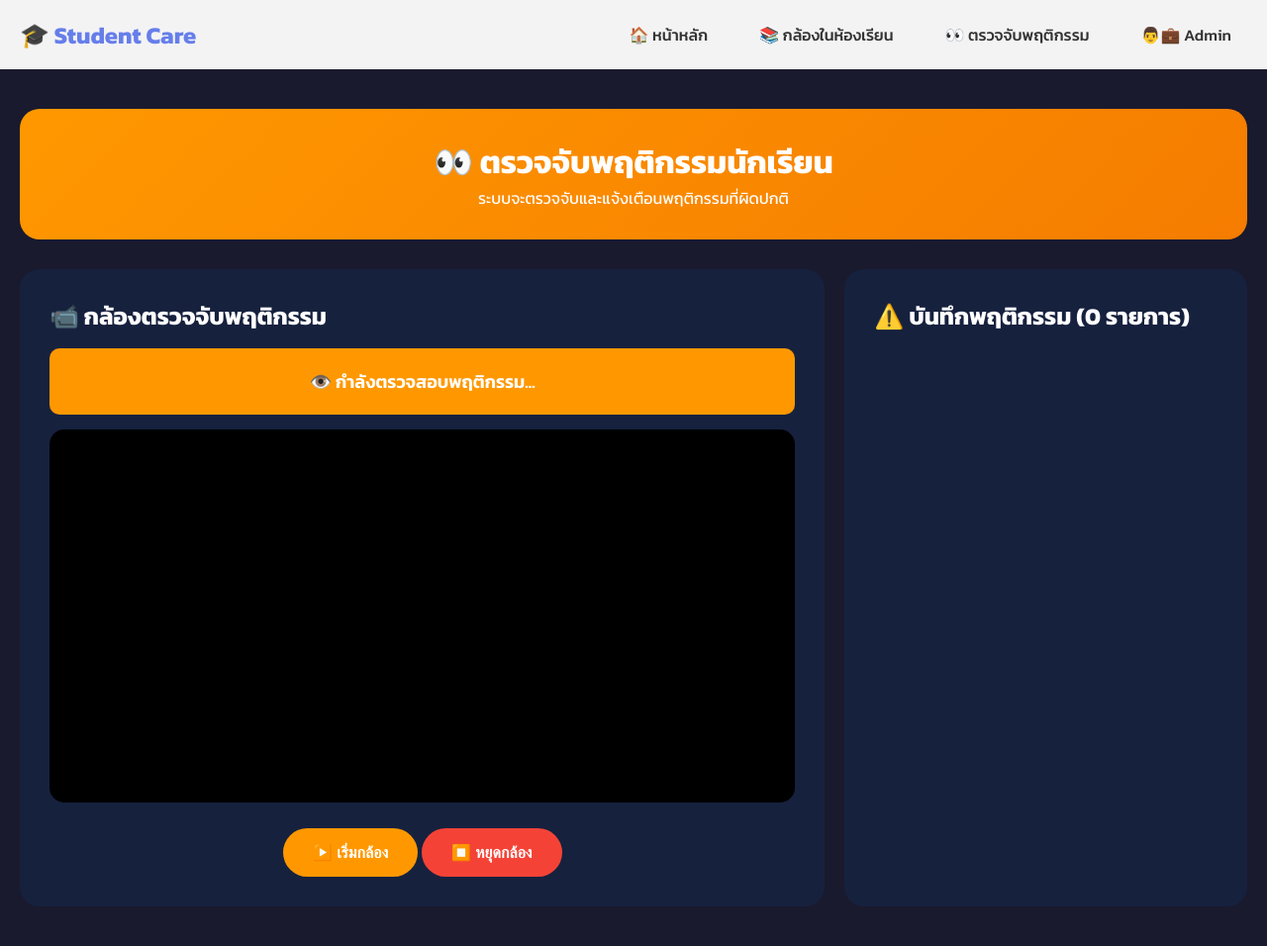
After one commit to Yanperm/hikvission_student_care, a Flask app: page /camera_behavior in a window 1280 px wide. The commit adds this page. Shown: the whole page at 99% size. Run offline with Flask 3, Linux system fonts and the light colour scheme.

Commit message:
Add: Classroom field + Multiple camera types (Classroom & Behavior)

```diff
--- a/local_app.py
+++ b/local_app.py
@@ -84,12 +84,22 @@ def auto_checkin():
     students = load_students()
     return render_template('auto_checkin.html', students=students)
 
+@app.route('/camera_classroom')
+def camera_classroom():
+    return render_template('camera_classroom.html')
+
+@app.route('/camera_behavior')
+def camera_behavior():
+    return render_template('camera_behavior.html')
+
 @app.route('/recognize_face', methods=['POST'])
 def recognize_face():
     import cv2
     import numpy as np
 
     image_data = request.json.get('image')
+    camera_type = request.json.get('camera_type', 'general')
+
     if not image_data:
         return jsonify({'success': False})
 
@@ -104,14 +114,16 @@ def recognize_face():
     faces = face_cascade.detectMultiScale(gray, 1.3, 5)
 
     if len(faces) > 0:
-        # For demo: match with first student (replace with real face recognition)
+        # For demo: match with first student
         students = load_students()
         if students:
             first_student = list(students.values())[0]
             return jsonify({
                 'success': True,
                 'student_id': first_student['student_id'],
-                'student_name': first_student['name']
+                'student_name': first_student['name'],
+                'class_name': first_student.get('class_name', ''),
+                'camera_type': camera_type
             })
 
     return jsonify({'success': False})
@@ -120,6 +132,7 @@ def recognize_face():
 def add_student():
     student_id = request.form.get('student_id')
     name = request.form.get('name')
+    class_name = request.form.get('class_name', '')
     image_data = request.form.get('image_data')
 
     if not student_id or not name or not image_data:
@@ -139,13 +152,14 @@ def add_student():
     students[student_id] = {
         'student_id': student_id,
         'name': name,
+        'class_name': class_name,
         'image_path': image_path,
         'created_at': datetime.now().isoformat()
     }
     save_students(students)
 
     # Sync to cloud
-    cloud_sync.sync_student(student_id, name, '', image_path)
+    cloud_sync.sync_student(student_id, name, class_name, image_path)
 
     return jsonify({'success': True, 'message': f'เพิ่มนักเรียน {name} สำเร็จ'})
 
--- /dev/null
+++ b/templates/camera_behavior.html
@@ -0,0 +1,167 @@
+<!DOCTYPE html>
+<html lang="th">
+<head>
+    <meta charset="UTF-8">
+    <meta name="viewport" content="width=device-width, initial-scale=1.0">
+    <title>ตรวจจับพฤติกรรม - Student Care</title>
+    <link href="https://fonts.googleapis.com/css2?family=Kanit:wght@300;400;500;600;700&display=swap" rel="stylesheet">
+    <style>
+        * { margin: 0; padding: 0; box-sizing: border-box; }
+        body { font-family: 'Kanit', sans-serif; background: #1a1a2e; color: white; }
+        .navbar { background: rgba(255,255,255,0.95); padding: 15px 0; }
+        .navbar .nav-container { display: flex; justify-content: space-between; align-items: center; max-width: 1400px; margin: 0 auto; padding: 0 20px; }
+        .logo { font-size: 24px; font-weight: 700; color: #667eea; }
+        .nav-links { display: flex; gap: 20px; }
+        .nav-links a { text-decoration: none; color: #333; font-weight: 500; padding: 8px 16px; border-radius: 8px; transition: all 0.3s; }
+        .nav-links a:hover { background: #667eea; color: white; }
+        .container { max-width: 1400px; margin: 20px auto; padding: 20px; }
+        .header { text-align: center; padding: 30px; background: linear-gradient(135deg, #ff9800 0%, #f57c00 100%); border-radius: 20px; margin-bottom: 30px; }
+        .main-grid { display: grid; grid-template-columns: 2fr 1fr; gap: 20px; }
+        .card { background: #16213e; border-radius: 20px; padding: 30px; }
+        #video { width: 100%; border-radius: 15px; background: #000; }
+        .status { padding: 20px; border-radius: 10px; margin: 15px 0; text-align: center; font-weight: 600; font-size: 18px; }
+        .status.monitoring { background: #ff9800; }
+        .status.alert { background: #f44336; animation: blink 1s infinite; }
+        @keyframes blink { 0%, 100% { opacity: 1; } 50% { opacity: 0.5; } }
+        .behavior-list { max-height: 600px; overflow-y: auto; }
+        .behavior-item { background: #0f3460; padding: 20px; margin: 15px 0; border-radius: 10px; }
+        .behavior-item.warning { border-left: 5px solid #ff9800; }
+        .behavior-item.danger { border-left: 5px solid #f44336; }
+        .btn { background: #ff9800; color: white; border: none; padding: 15px 30px; border-radius: 50px; cursor: pointer; font-size: 16px; font-weight: 600; transition: all 0.3s; }
+        .btn:hover { background: #f57c00; transform: scale(1.05); }
+        .btn-stop { background: #f44336; }
+    </style>
+</head>
+<body>
+    <nav class="navbar">
+        <div class="nav-container">
+            <div class="logo">🎓 Student Care</div>
+            <div class="nav-links">
+                <a href="/">🏠 หน้าหลัก</a>
+                <a href="/camera_classroom">📚 กล้องในห้องเรียน</a>
+                <a href="/camera_behavior">👀 ตรวจจับพฤติกรรม</a>
+                <a href="/admin">👨💼 Admin</a>
+            </div>
+        </div>
+    </nav>
+
+    <div class="container">
+        <div class="header">
+            <h1>👀 ตรวจจับพฤติกรรมนักเรียน</h1>
+            <p>ระบบจะตรวจจับและแจ้งเตือนพฤติกรรมที่ผิดปกติ</p>
+        </div>
+
+        <div class="main-grid">
+            <div class="card">
+                <h2>📹 กล้องตรวจจับพฤติกรรม</h2>
+                <div id="status" class="status monitoring">👁️ กำลังตรวจสอบพฤติกรรม...</div>
+                <video id="video" autoplay></video>
+                <canvas id="canvas" style="display: none;"></canvas>
+                <div style="text-align: center; margin-top: 20px;">
+                    <button class="btn" onclick="startCamera()">▶️ เริ่มกล้อง</button>
+                    <button class="btn btn-stop" onclick="stopCamera()">⏹️ หยุดกล้อง</button>
+                </div>
+            </div>
+
+            <div class="card">
+                <h2>⚠️ บันทึกพฤติกรรม (<span id="count">0</span> รายการ)</h2>
+                <div id="behaviorList" class="behavior-list"></div>
+            </div>
+        </div>
+    </div>
+
+    <script>
+        let video = document.getElementById('video');
+        let canvas = document.getElementById('canvas');
+        let stream = null;
+        let isMonitoring = false;
+        let behaviorCount = 0;
+
+        async function startCamera() {
+            try {
+                stream = await navigator.mediaDevices.getUserMedia({ video: true });
+                video.srcObject = stream;
+                isMonitoring = true;
+                monitorBehavior();
+                updateStatus('กำลังตรวจสอบพฤติกรรม...', 'monitoring');
+            } catch (err) {
+                alert('ไม่สามารถเปิดกล้องได้: ' + err);
+            }
+        }
+
+        function stopCamera() {
+            if (stream) {
+                stream.getTracks().forEach(track => track.stop());
+                video.srcObject = null;
+                isMonitoring = false;
+                updateStatus('หยุดการตรวจสอบ', 'monitoring');
+            }
+        }
+
+        async function monitorBehavior() {
+            if (!isMonitoring) return;
+
+            canvas.width = video.videoWidth;
+            canvas.height = video.videoHeight;
+            canvas.getContext('2d').drawImage(video, 0, 0);
+
+            const imageData = canvas.toDataURL('image/jpeg', 0.8);
+
+            try {
+                const response = await fetch('/recognize_face', {
+                    method: 'POST',
+                    headers: { 'Content-Type': 'application/json' },
+                    body: JSON.stringify({ image: imageData, camera_type: 'behavior' })
+                });
+
+                const result = await response.json();
+
+                if (result.success && result.student_id) {
+                    // Simulate behavior detection
+                    const behaviors = ['นั่งเรียนปกติ', 'ง่วงนอน', 'คุยกับเพื่อน', 'ไม่สนใจเรียน'];
+                    const randomBehavior = behaviors[Math.floor(Math.random() * behaviors.length)];
+                    const severity = randomBehavior === 'นั่งเรียนปกติ' ? 'normal' : 'warning';
+
+                    addBehaviorItem(result.student_id, result.student_name, randomBehavior, severity);
+                }
+            } catch (error) {
+                console.error('Error:', error);
+            }
+
+            setTimeout(monitorBehavior, 3000);
+        }
+
+        function addBehaviorItem(studentId, studentName, behavior, severity) {
+            const list = document.getElementById('behaviorList');
+            const time = new Date().toLocaleTimeString('th-TH');
+            const item = document.createElement('div');
+            item.className = 'behavior-item ' + severity;
+
+            const icon = severity === 'warning' ? '⚠️' : '✅';
+
+            item.innerHTML = `
+                ${icon} <strong>${studentName}</strong><br>
+                <small>รหัส: ${studentId}<br>
+                พฤติกรรม: ${behavior}<br>
+                เวลา: ${time}</small>
+            `;
+            list.insertBefore(item, list.firstChild);
+            behaviorCount++;
+            document.getElementById('count').textContent = behaviorCount;
+
+            if (severity === 'warning') {
+                updateStatus('⚠️ ตรวจพบพฤติกรรมผิดปกติ!', 'alert');
+                setTimeout(() => updateStatus('กำลังตรวจสอบพฤติกรรม...', 'monitoring'), 2000);
+            }
+        }
+
+        function updateStatus(message, type) {
+            const status = document.getElementById('status');
+            status.textContent = message;
+            status.className = 'status ' + type;
+        }
+
+        startCamera();
+    </script>
+</body>
+</html>
```
Also changed, not shown: templates/camera_classroom.html (added, +172 -0 lines), templates/index.html (+10 -3 lines).
